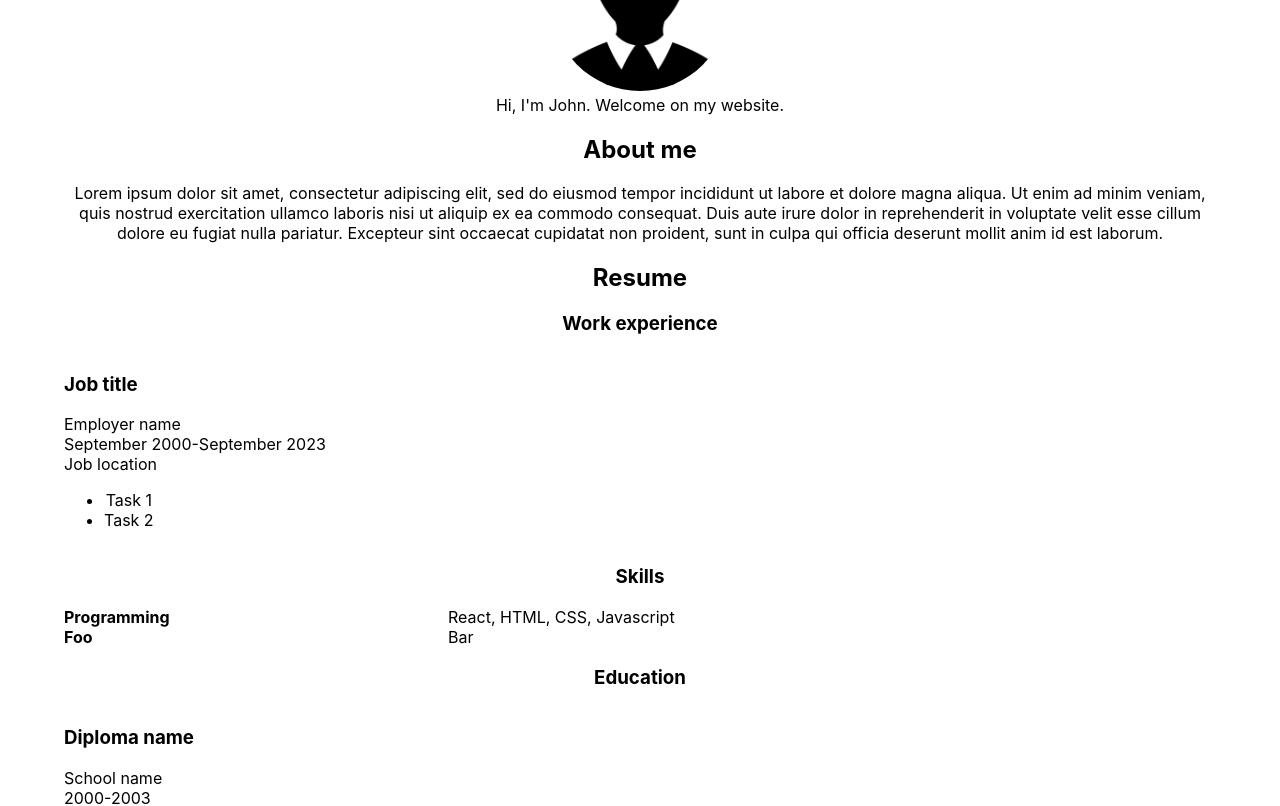
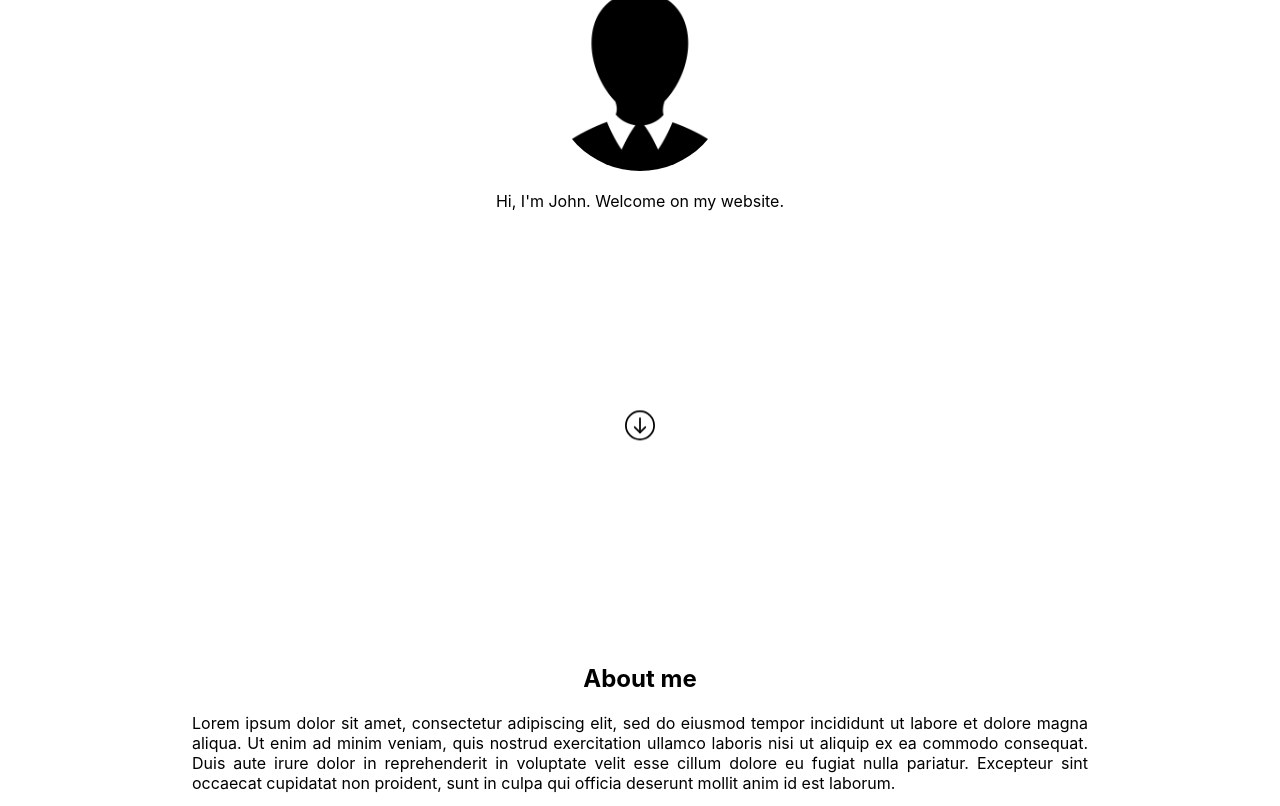
Before and after one commit to vrahier/website, a React (Create React App) app: page / in a window 1280 px wide. Shown: the part 340-1146 px from the top of the page. Built offline with nearby package versions, Linux system fonts and the light colour scheme.

Commit message:
Adding some CSS to content

```diff
--- a/src/components/Content/index.css
+++ b/src/components/Content/index.css
@@ -1,10 +1,39 @@
 .contentDiv {
-  padding: 56px 0 0 ;
+  padding: 0 10vw 0 10vw;
   margin: 5% 5% 5% 5%;
   text-align: center;
+  max-width: 80vw;
 }
 
 .picture {
   border-radius: 50%;
+  margin: 2vh 0 2vh 0;
   max-width: 178px;
 }
+
+#scrollContainer {
+  padding-top: 25vh;
+}
+#scrollDown {
+  animation: MoveUpDown 1s linear infinite;
+  height: 30px;
+  width: 30px;
+}
+@keyframes MoveUpDown {
+  0%, 100% {
+    transform: translateY(0);
+  }
+  50% {
+    transform: translateY(-5px);
+  }
+}
+
+
+.section {
+  padding-bottom: 25vh;
+}
+
+#home {
+  padding: 15vh 0 0 0;
+  height: 100vh;
+}
--- a/src/components/Content/index.jsx
+++ b/src/components/Content/index.jsx
@@ -41,10 +41,19 @@ function Content({ data, currentSection, setCurrentSection}) {
         <h2>{data.jobTitle}</h2>
         <img className="picture" src="/picture.png" alt={"Picture of " + data.firstName + " " + data.name}/>
         <div>{data.shortPresentation}</div>
+        <div id="scrollContainer">
+          <svg id="scrollDown" viewBox="0 0 17 17">
+            <g fill="none" fillRule="evenodd" stroke="currentColor" strokeLinecap="round" strokeLinejoin="round" 	transform="matrix(0 1 -1 0 17 0)">
+              <circle cx="8.5" cy="8.5" r="8"/>
+              <path d="m11.621 6.379v4.242h-4.242" transform="matrix(.70710678 .70710678 .70710678 -.70710678 	-3.227683 7.792317)"/>
+              <path d="m8.5 4.5v8" transform="matrix(0 1 -1 0 17 0)"/>
+            </g>
+          </svg>
+        </div>
       </div>
       <div id="about" className="section">
         <h2>About me</h2>
-        {data.about}
+        <div className="text">{data.about}</div>
       </div>
       <div id="resume" className="section">
         <h2>Resume</h2>
@@ -53,10 +62,12 @@ function Content({ data, currentSection, setCurrentSection}) {
           <WorkExperience key={index} id={index} experience={exp} />
         ))
         }
+        <hr/>
         <h3>Skills</h3>
         {data.skills.map((skill, index) => (
           <Skill key={index} skill={skill}/>
         ))}
+        <hr/>
         <h3>Education</h3>
         {data.education.map((edu, index) => (
           <Education key={index} id={index} education={edu} />
--- a/src/components/Experience/index.jsx
+++ b/src/components/Experience/index.jsx
@@ -21,7 +21,7 @@ function Experience({id, title, company, fromDate, toDate, location, description
       <div>
         {location}
       </div>
-      <div id={id} className="expDesc">
+      <div id={id} className="text">
         {description}
       </div>
     </div>
--- a/src/index.css
+++ b/src/index.css
@@ -12,9 +12,17 @@ code {
     monospace;
 }
 
+.text {
+  text-align: justify;
+}
+
+/*
+ * Rows
+*/
 .rowContainer {
   display: flex;
-  justify-content: left;
+  flex-direction: column;
+  margin-bottom: 2vh;
 }
 
 .rowName {
@@ -22,8 +30,11 @@ code {
   display: flex;
   max-width: 30vw;
   font-weight: bold;
+  margin-bottom: 1vh;
 }
 .rowValue {
   flex: 1;
   display: flex;
+  text-align: left;
+
 }
```
